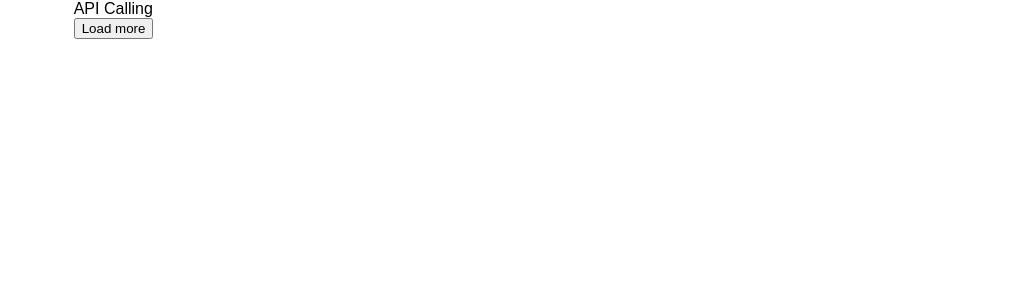
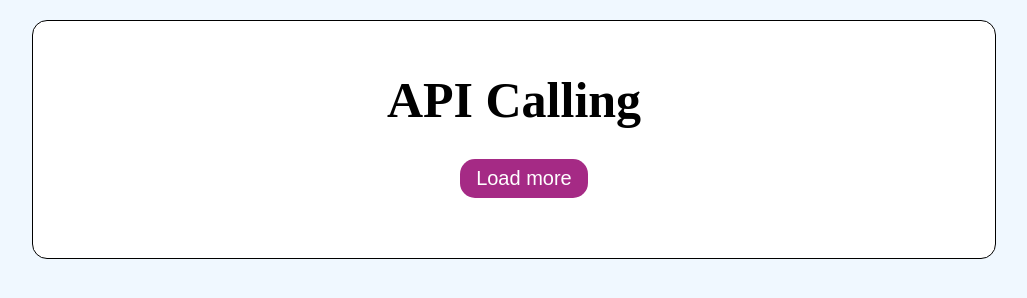
Before and after one commit to leenabaxioned/JS_APICalling, a plain HTML site: page index.html in a window 1280 px wide. Shown: the whole page, without its empty margins (126-1153 px from the left). Drawn offline with Linux system fonts and the light colour scheme.

Commit message:
styling added

```diff
--- a/assets/css/style.css
+++ b/assets/css/style.css
@@ -87,6 +87,8 @@ body {
   margin: 0 auto;
   box-sizing: border-box;
   font-family: sans-serif;
+  font-family: "Times New Roman", Times, serif;
+  background-color: aliceblue;
 }
 
 a {
@@ -102,7 +104,7 @@ li {
 /*for wrapper*/
 .wrapper {
   max-width: 1360px;
-  width: 86%;
+  width: 80%;
   margin: 0 auto;
 }
 /*=================================
@@ -115,7 +117,54 @@ li {
 /*=================================
   main styling starts here
 =================================*/
+.main {
+  padding: 50px 0;
+  margin: 20px 30px;
+  border: 1px solid #000;
+  border-radius: 15px;
+  background-color: #fff;
+}
 
+h1 {
+  padding-bottom: 20px;
+  text-align: center;
+  font-size: 50px;
+  font-weight: 600;
+}
+
+h2 {
+  padding-bottom: 10px;
+  font-size: 20px;
+  font-weight: bold;
+}
+
+h2::first-letter { text-transform: uppercase; }
+p::first-letter { text-transform: uppercase; }
+
+p {
+  padding-bottom: 10px;
+  margin-left: 10px;
+  font-size: 15px;
+  color: #a52a85;
+  line-height: 2;
+}
+
+.loadmore {
+  position: relative;
+  left: 43%;
+  margin: 10px 0;
+  padding: 7px 15px;
+  background-color: #a52a85;
+  border: 1px solid transparent;
+  border-radius: 15px;
+  color: #fff;
+  font-size: 20px;
+}
+
+.loadmore:hover {
+ background-color: #b32d90;
+ border: 1px solid #a52a85;
+}
 /*=================================
   main styling ends here
 =================================*/
```
